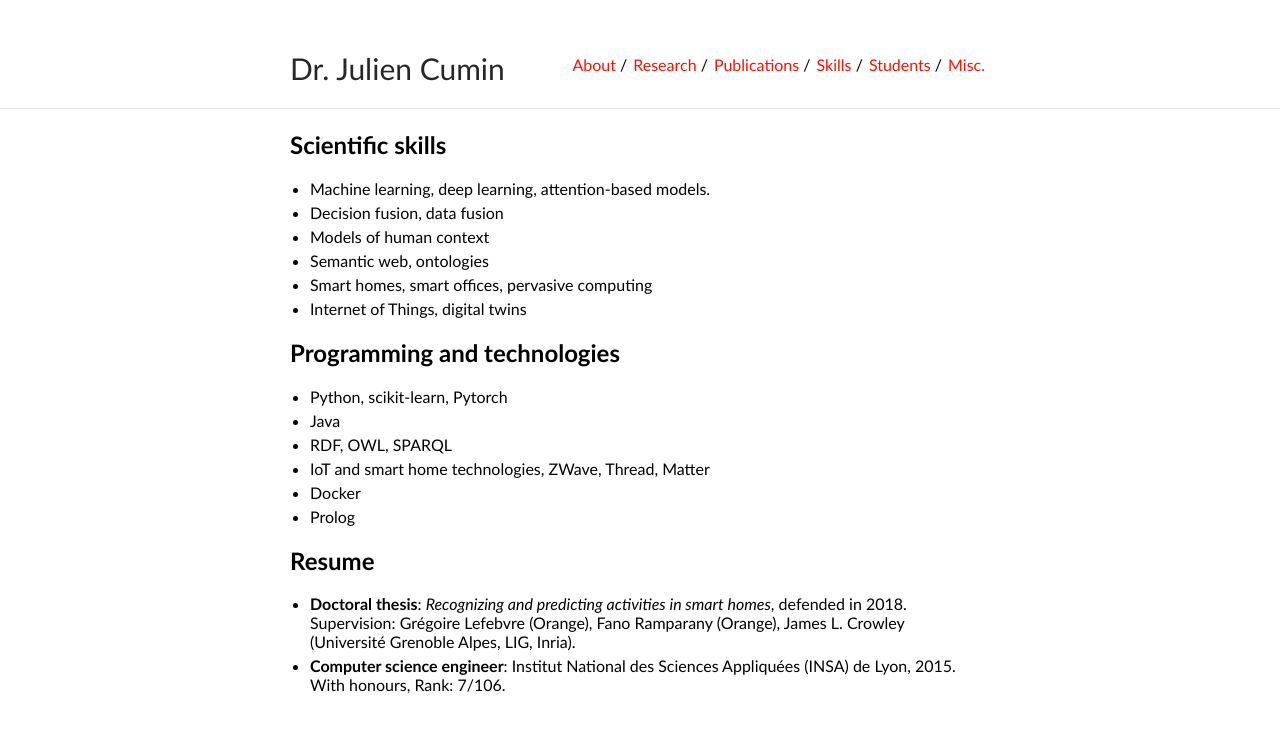
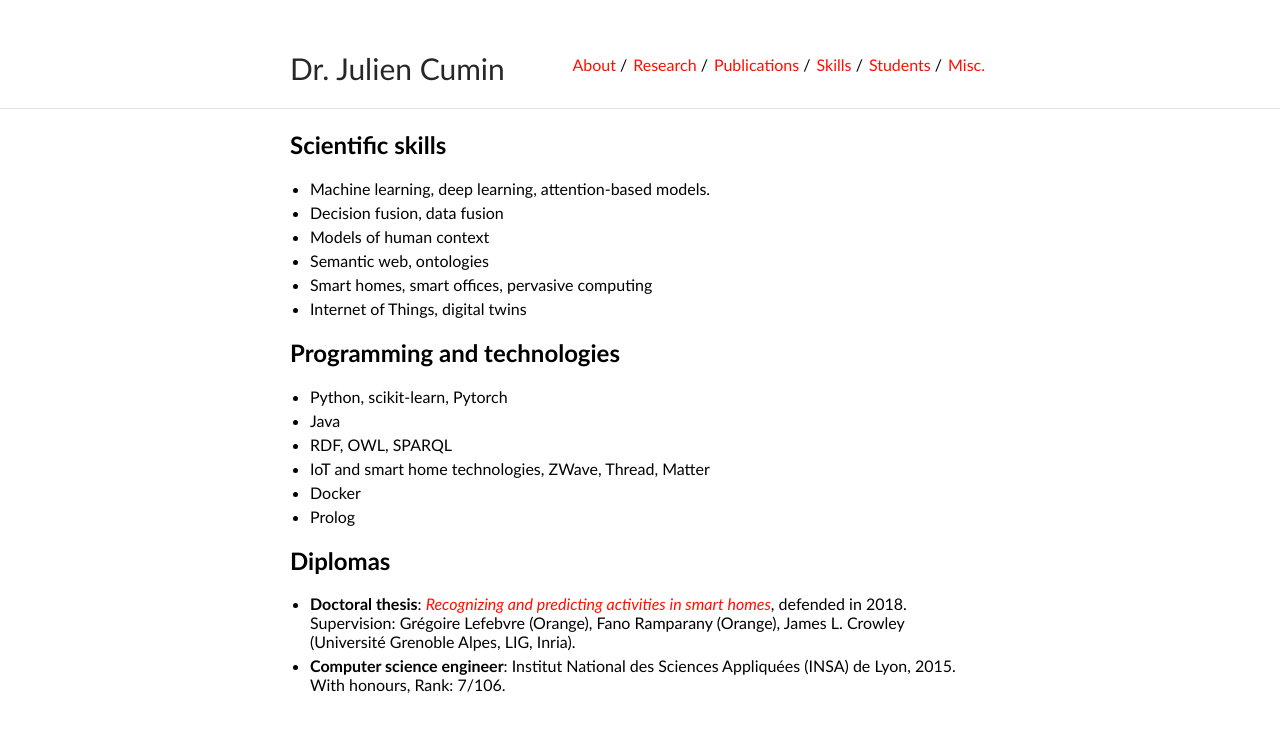
Before and after one commit to JCumin/jcumin.github.io, a Jekyll site: the page built from skills.md, in a window 1280 px wide. Shown: the top 732 px of the page. Built offline with Jekyll 4.4.1, drawn with Linux system fonts in a browser that asks for light colours; our own code applies the rules of GitHub Pages for plain Markdown files.

Commit message:
Update skills.md

```diff
--- a/skills.md
+++ b/skills.md
@@ -18,7 +18,7 @@
 - Prolog
 
 
-## Resume
+## Diplomas
 
-- **Doctoral thesis**: *Recognizing and predicting activities in smart homes*, defended in 2018. Supervision: Grégoire Lefebvre (Orange), Fano Ramparany (Orange), James L. Crowley (Université Grenoble Alpes, LIG, Inria).
+- **Doctoral thesis**: [*Recognizing and predicting activities in smart homes*](https://www.theses.fr/2018GREAM071), defended in 2018. Supervision: Grégoire Lefebvre (Orange), Fano Ramparany (Orange), James L. Crowley (Université Grenoble Alpes, LIG, Inria).
 - **Computer science engineer**: Institut National des Sciences Appliquées (INSA) de Lyon, 2015. With honours, Rank: 7/106.
```
